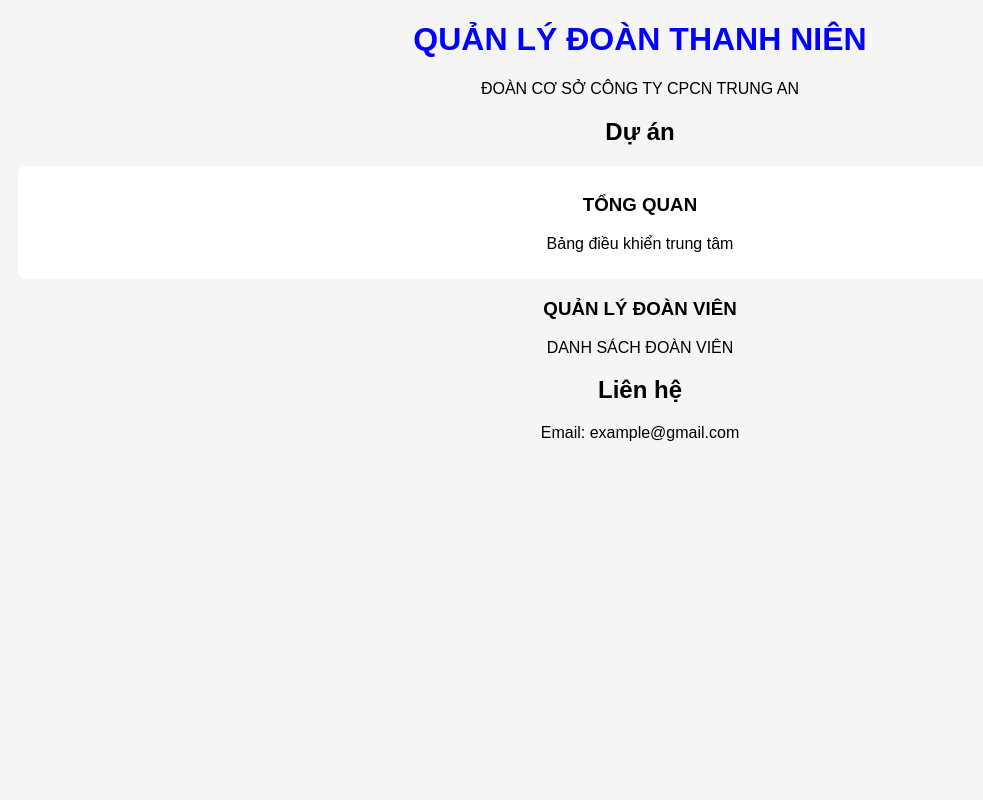
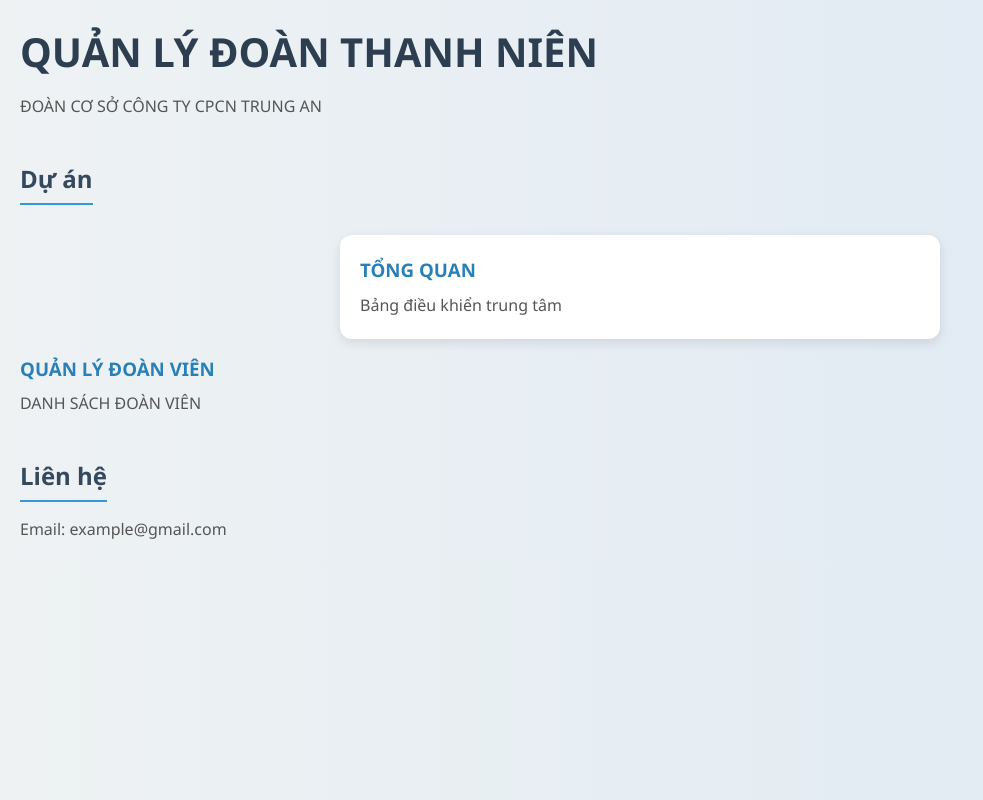
Before and after one commit to minhdoanphan1597-commits/taothutrangweb, a plain HTML site: page index.html in a window 1280 px wide. Shown: the whole page, without its empty margins (0-983 px from the left). Drawn offline with Linux system fonts and the light colour scheme.

Commit message:
Update style.css

```diff
--- a/style.css
+++ b/style.css
@@ -1,16 +1,91 @@
-body {
-    font-family: Arial;
-    background-color: #f5f5f5;
-    text-align: center;
+/* Reset cơ bản */
+* {
+    margin: 0;
+    padding: 0;
+    box-sizing: border-box;
 }
 
-h1 {
-    color: blue;
+/* Font & nền */
+body {
+    font-family: 'Segoe UI', Tahoma, sans-serif;
+    background: linear-gradient(to right, #eef2f3, #dfe9f3);
+    color: #333;
+    line-height: 1.6;
+    padding: 20px;
 }
 
+/* Tiêu đề chính */
+h1 {
+    font-size: 40px;
+    color: #2c3e50;
+    margin-bottom: 10px;
+}
+
+/* Tiêu đề phụ */
+h2 {
+    margin-top: 40px;
+    margin-bottom: 15px;
+    color: #34495e;
+    border-bottom: 2px solid #3498db;
+    display: inline-block;
+    padding-bottom: 5px;
+}
+
+/* Card (project, info) */
 div {
-    background: white;
-    margin: 10px;
-    padding: 10px;
+    background: #ffffff;
+    margin: 15px auto;
+    padding: 20px;
+    max-width: 600px;
+    border-radius: 12px;
+    box-shadow: 0 4px 12px rgba(0,0,0,0.1);
+    transition: transform 0.2s ease, box-shadow 0.2s ease;
+}
+
+/* Hiệu ứng hover */
+div:hover {
+    transform: translateY(-5px);
+    box-shadow: 0 8px 20px rgba(0,0,0,0.15);
+}
+
+/* Tiêu đề project */
+h3 {
+    color: #2980b9;
+    margin-bottom: 8px;
+}
+
+/* Đoạn text */
+p {
+    font-size: 16px;
+    color: #555;
+}
+
+/* Link */
+a {
+    color: #3498db;
+    text-decoration: none;
+}
+
+a:hover {
+    text-decoration: underline;
+}
+
+/* Căn giữa header */
+header {
+    text-align: center;
+    margin-bottom: 30px;
+}
+
+/* Nút (nếu có) */
+button {
+    background: #3498db;
+    color: white;
+    border: none;
+    padding: 10px 15px;
     border-radius: 8px;
+    cursor: pointer;
 }
+
+button:hover {
+    background: #2980b9;
+}
```
